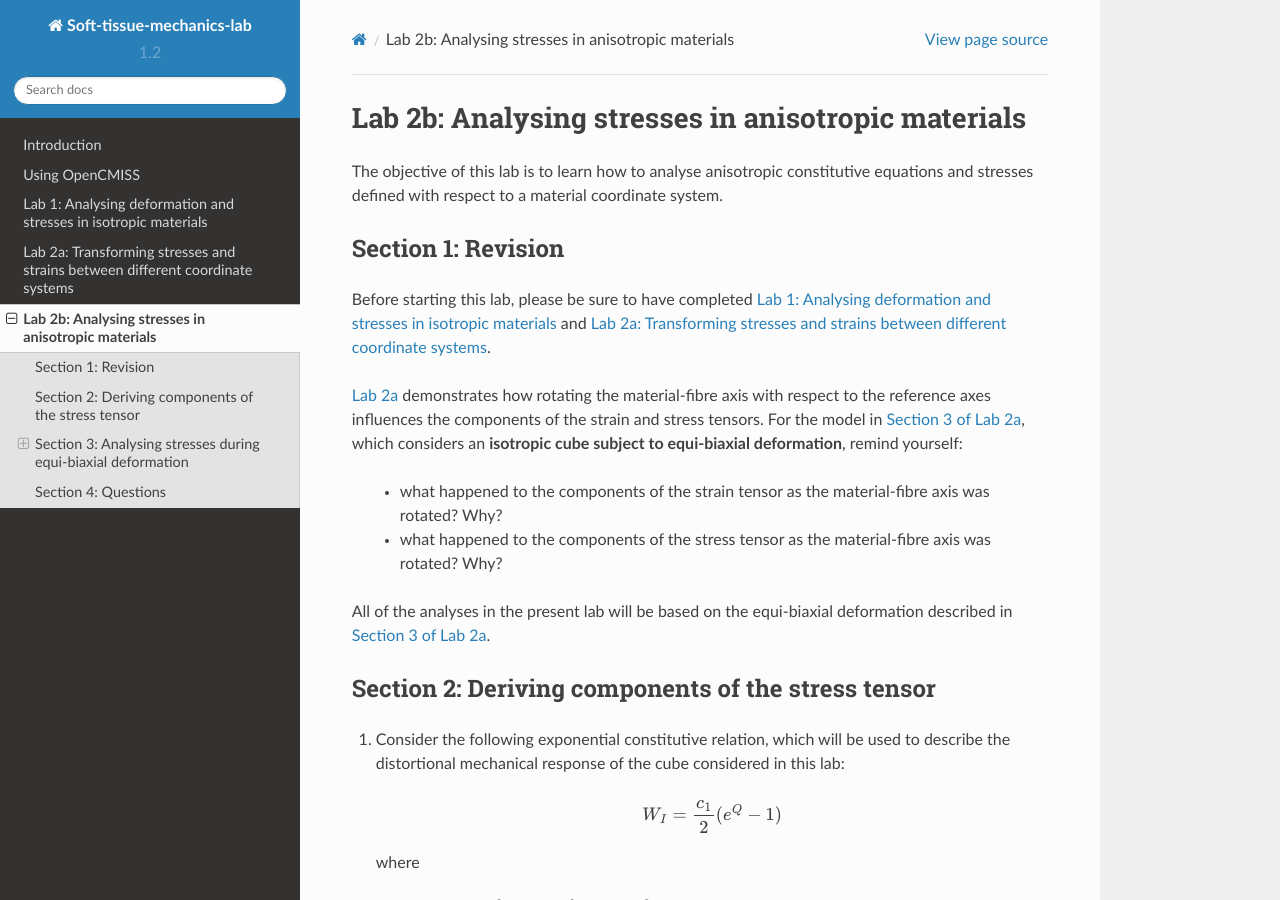
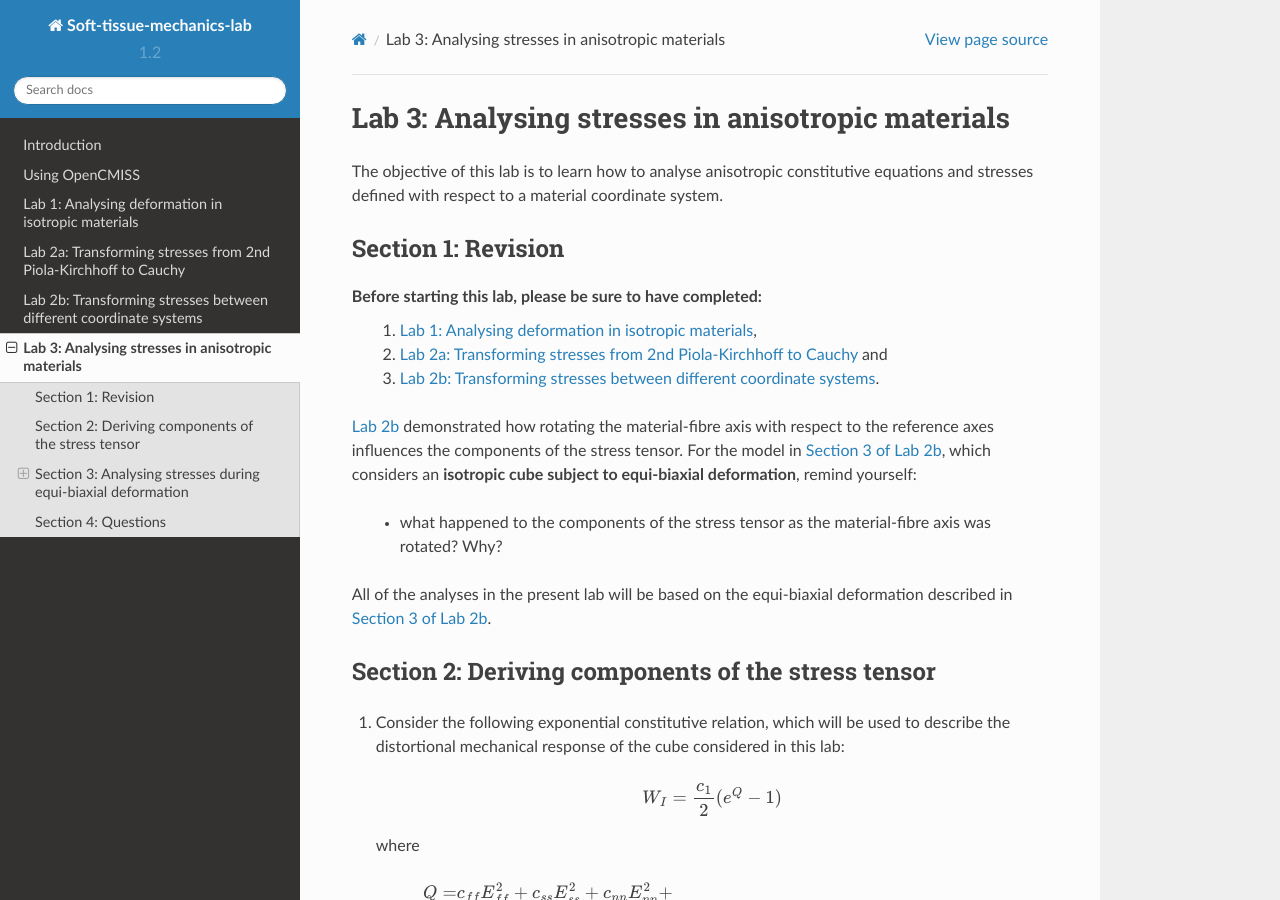
Before and after one commit to mpnash/soft-tissue-mechanics-labs, a Sphinx documentation site: the page built from docs/source/lab3.rst, in a window 1280 px wide and 900 px high. Built offline with Sphinx 7.4.7 and the Read the Docs theme 2.0.0, drawn with Linux system fonts in a browser that asks for light colours.

Commit message:
Updating mechanics labs
Lab 1: Now only deals with kinematics. Piola to Cauchy transformation section has been moved to Lab2a.
Lab2a:  Stress tensor Piola to Cauchy transformation
Lab2b:  Stress tensor geometric transformation (uniaxial + biaxial) (previously Lab2a)
Lab3: Material anisotropy (previously Lab2b)

Todo:
1. remove questions related to strain from the new lab2b (previously lab2a).
2. check equations render correctly on readthedocs.

```diff
--- a/docs/source/index.rst
+++ b/docs/source/index.rst
@@ -14,7 +14,8 @@
    introduction
    running_OpenCMISS
    lab1
-   lab2
+   lab2a
+   lab2b
    lab3
 ..   improvements
 
--- a/docs/source/introduction.rst
+++ b/docs/source/introduction.rst
@@ -7,10 +7,12 @@
 
 Welcome to the soft tissue mechanics labs, which will take you through the following topics:
 
-- :ref:`Lab 1: Analysing deformation and stresses in isotropic materials <lab1>`
+- :ref:`Lab 1: Analysing deformation in isotropic materials <lab1>`
 
-- :ref:`Lab 2a: Transforming stresses and strains between different coordinate systems <lab2a>`
+- :ref:`Lab 2a: Transforming stresses from 2nd Piola-Kirchhoff to Cauchy <lab2a>`
 
-- :ref:`Lab 2b: Analysing stresses in anisotropic materials <lab2b>`
+- :ref:`Lab 2b: Transforming stresses between different coordinate systems <lab2b>`
+
+- :ref:`Lab 3: Analysing stresses in anisotropic materials <lab3>`
 
 These labs make use of the OpenCMISS computational modelling software that will be outlined in the next section.
--- a/docs/source/lab1.rst
+++ b/docs/source/lab1.rst
@@ -5,14 +5,14 @@
 
 .. _lab1:
 
-****************************************************************
-Lab 1: Analysing deformation and stresses in isotropic materials
-****************************************************************
+***************************************************
+Lab 1: Analysing deformation in isotropic materials
+***************************************************
 
 .. toctree::
    :maxdepth: 2
 
-The objective of this lab is to analyse large deformation kinematics and stress with respect to reference coordinates in isotropic materials. The deformations you will be analysing include:
+The objective of this lab is to analyse large deformation kinematics with respect to reference coordinates in isotropic materials. The deformations you will be analysing include:
 
   - Model 1 (Uniaxial extension of a unit cube)
   - Model 2 (Equibiaxial extension of a unit cube)
@@ -127,44 +127,3 @@
     - relate the components of the deformation gradient tensor to the underlying deformation.
 
     - determine if a material is incompressible.
-
-==========================
-Section 2: Stress analysis
-==========================
-
-1. Select "Model 1 (uniaxial extension of a unit cube)" from the drop down menu and click the "run" button.
-
-|vspace|
-
-2. Using the components of the 2nd Piola-Kirchhoff stress tensor :math:`(\boldsymbol{T})` and your deformation gradient tensor :math:`(\boldsymbol{F})` from step 5, determine the Cauchy components of the stress tensor :math:`(\boldsymbol{\Sigma})` (Don't forget the Jacobian :math:`(J)`).
-
-|vspace|
-
-3. Select View->Problem from the menu and repeat step 1-2 for the remaining models in the lab.
-
-|vspace|
-
-Questions
----------
-
-After you have completed the above exercises, answer the following questions:
-
-a. In model 1, why are :math:`\Sigma_{22}` and :math:`\Sigma_{33}` zero. How do they relate to the deformation seen in the graphical window?
-
-|vspace|
-
-b. In model 3, why is :math:`\Sigma_{33}` negative?
-
-|vspace|
-
-c. In model 3, why are the off-diagonal components of :math:`\boldsymbol{\Sigma}` nonzero?
-
-|vspace|
-
-.. note::
-
-  By the end of section 2 you should be able to:
-
-    - derive the Cauchy stress tensor from the second Piola-Kirchhoff stress tensor.
-
-    - relate the components of the Cauchy stress tensor to the underlying deformation.
--- /dev/null
+++ b/docs/source/lab2a.rst
@@ -0,0 +1,56 @@
+
+.. |vspace| raw:: latex
+
+   \vspace{5mm}
+
+.. _lab2a:
+
+****************************************************************
+Lab 2a: Transforming stresses from 2nd Piola-Kirchhoff to Cauchy
+****************************************************************
+
+.. toctree::
+   :maxdepth: 2
+
+The objective of this lab is to transform 2nd Piola-Kirchhoff stresses to Cauchy stresses. The deformations that will be considered in this lab include uniaxial and equi-biaxial extension of an isotropic unit cube.
+
+=====================
+Transforming stresses
+=====================
+
+1. Select "Model 1 (uniaxial extension of a unit cube)" from the drop down menu and click the "run" button.
+
+|vspace|
+
+2. Using the components of the 2nd Piola-Kirchhoff stress tensor :math:`(\boldsymbol{T})` and your deformation gradient tensor :math:`(\boldsymbol{F})` from step 5, determine the Cauchy components of the stress tensor :math:`(\boldsymbol{\Sigma})` (Don't forget the Jacobian :math:`(J)`).
+
+|vspace|
+
+3. Select View->Problem from the menu and repeat step 1-2 for the remaining models in the lab.
+
+|vspace|
+
+Questions
+---------
+
+After you have completed the above exercises, answer the following questions:
+
+a. In model 1, why are :math:`\Sigma_{22}` and :math:`\Sigma_{33}` zero. How do they relate to the deformation seen in the graphical window?
+
+|vspace|
+
+b. In model 3, why is :math:`\Sigma_{33}` negative?
+
+|vspace|
+
+c. In model 3, why are the off-diagonal components of :math:`\boldsymbol{\Sigma}` nonzero?
+
+|vspace|
+
+.. note::
+
+  By the end of section 2 you should be able to:
+
+    - derive the Cauchy stress tensor from the second Piola-Kirchhoff stress tensor.
+
+    - relate the components of the Cauchy stress tensor to the underlying deformation.
--- a/docs/source/lab2.rst
+++ b/docs/source/lab2b.rst
@@ -3,11 +3,11 @@
 
    \vspace{5mm}
 
-.. _lab2a:
+.. _lab2b:
 
-******************************************************************************
-Lab 2a: Transforming stresses and strains between different coordinate systems
-******************************************************************************
+******************************************************************
+Lab 2b: Transforming stresses between different coordinate systems
+******************************************************************
 
 .. toctree::
    :maxdepth: 2
--- a/docs/source/lab3.rst
+++ b/docs/source/lab3.rst
@@ -3,10 +3,10 @@
 
    \vspace{5mm}
 
-.. _lab2b:
+.. _lab3:
 
 ***************************************************
-Lab 2b: Analysing stresses in anisotropic materials
+Lab 3: Analysing stresses in anisotropic materials
 ***************************************************
 
 .. toctree::
@@ -17,14 +17,16 @@
 ===================
 Section 1: Revision
 ===================
-Before starting this lab, please be sure to have completed :ref:`Lab 1: Analysing deformation and stresses in isotropic materials <lab1>` and :ref:`Lab 2a: Transforming stresses and strains between different coordinate systems <lab2a>`.
+Before starting this lab, please be sure to have completed:
+  1. :ref:`Lab 1: Analysing deformation in isotropic materials <lab1>`,
+  2. :ref:`Lab 2a: Transforming stresses from 2nd Piola-Kirchhoff to Cauchy <lab2a>` and
+  3. :ref:`Lab 2b: Transforming stresses between different coordinate systems <lab2b>`.
 
-:ref:`Lab 2a<lab2a>` demonstrates how rotating the material-fibre axis with respect to the reference axes influences the components of the strain and stress tensors.  For the model in :ref:`Section 3 of Lab 2a <isotropic_biaxial_extension_of_unit_cube>`, which considers an **isotropic cube subject to equi-biaxial deformation**, remind yourself:
+:ref:`Lab 2b<lab2b>` demonstrated how rotating the material-fibre axis with respect to the reference axes influences the components of the stress tensor.  For the model in :ref:`Section 3 of Lab 2b <isotropic_biaxial_extension_of_unit_cube>`, which considers an **isotropic cube subject to equi-biaxial deformation**, remind yourself:
 
-  - what happened to the components of the strain tensor as the material-fibre axis was rotated? Why?
   - what happened to the components of the stress tensor as the material-fibre axis was rotated? Why?
 
-All of the analyses in the present lab will be based on the equi-biaxial deformation described in :ref:`Section 3 of Lab 2a <isotropic_biaxial_extension_of_unit_cube>`.
+All of the analyses in the present lab will be based on the equi-biaxial deformation described in :ref:`Section 3 of Lab 2b <isotropic_biaxial_extension_of_unit_cube>`.
 
 ===================================================
 Section 2: Deriving components of the stress tensor
```
Also changed, not shown: other parts of docs/source/lab1.rst (+3 -3 lines).
